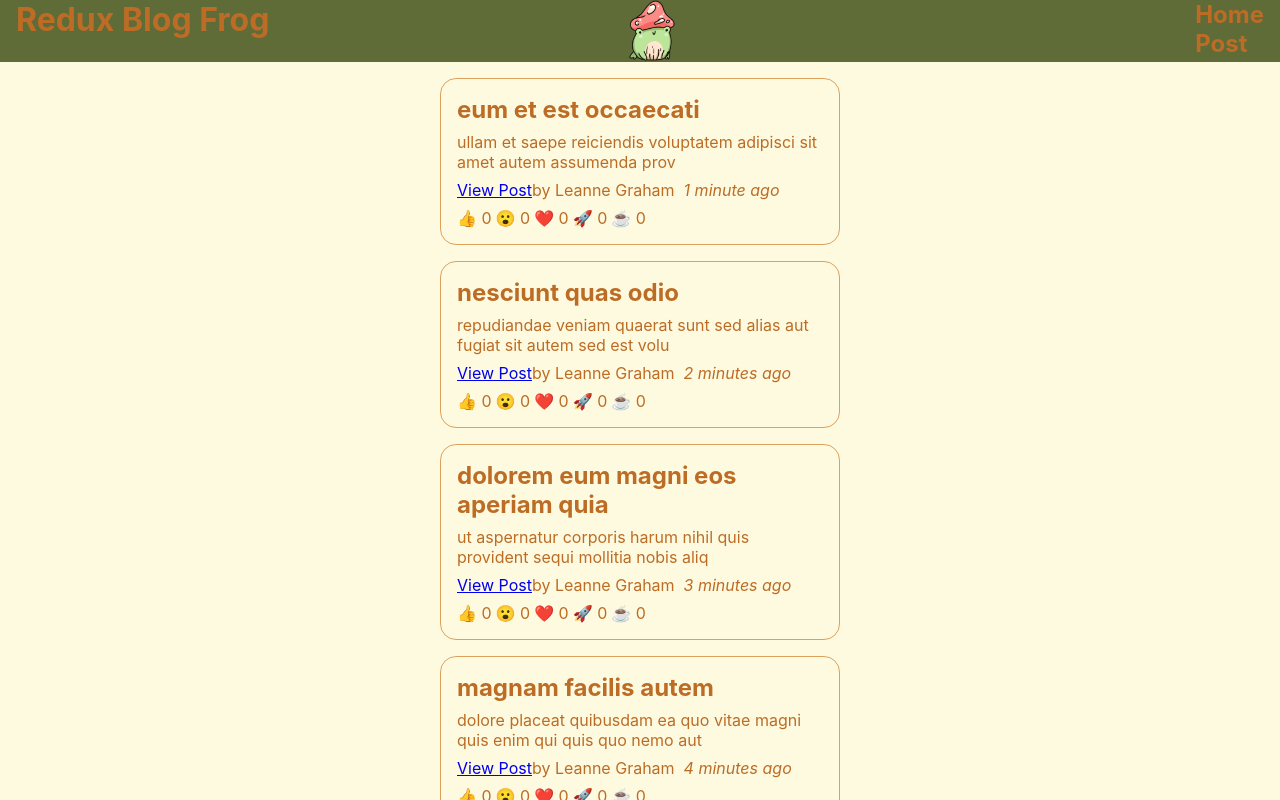
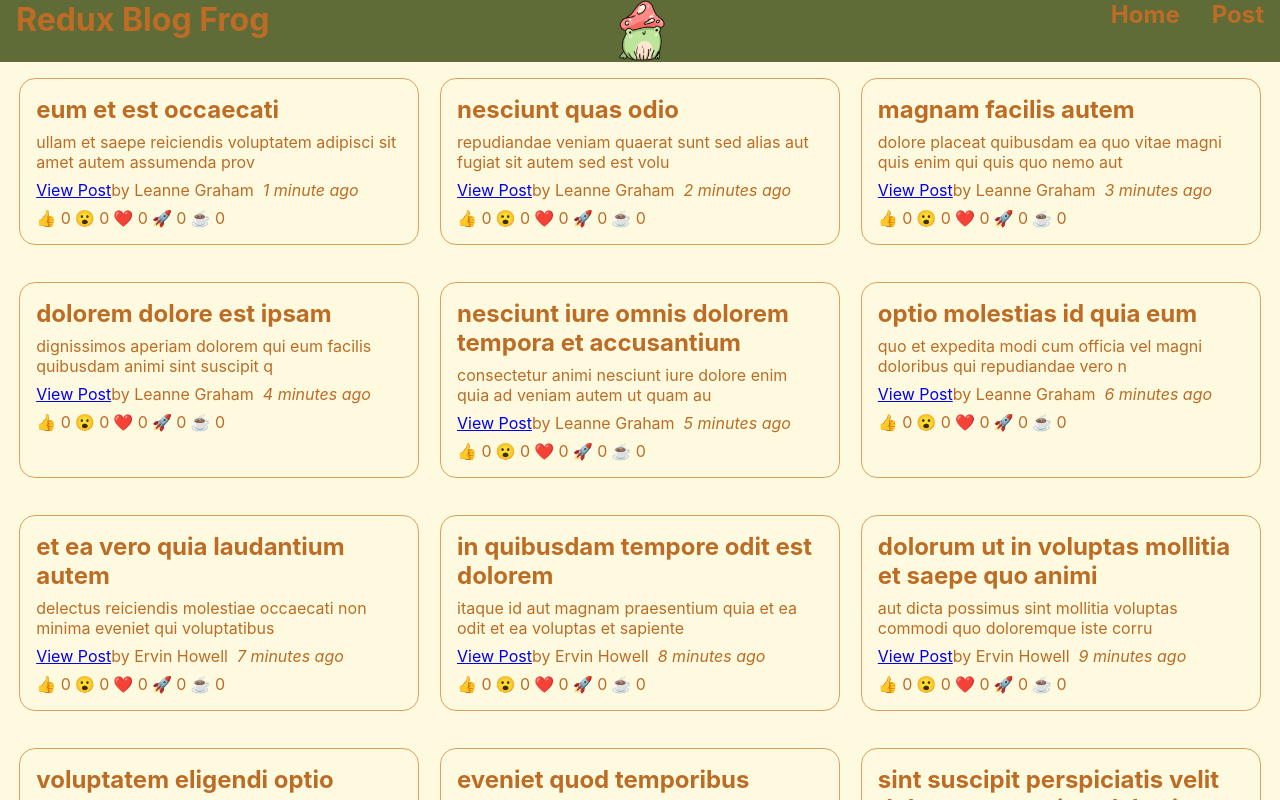
Before and after one commit to adamman722/bulletin-board-redux-tk, a React (Create React App) app: page / in a window 1280 px wide. Shown: the top 800 px of the page. Built offline with nearby package versions, Linux system fonts and the light colour scheme; data requests are answered from the project's data file.

Commit message:
Added more styles

```diff
--- a/db.json
+++ b/db.json
@@ -11,12 +11,6 @@
       "id": 5,
       "title": "nesciunt quas odio",
       "body": "repudiandae veniam quaerat sunt sed\nalias aut fugiat sit autem sed est\nvoluptatem omnis possimus esse voluptatibus quis\nest aut tenetur dolor neque"
-    },
-    {
-      "userId": 1,
-      "id": 6,
-      "title": "dolorem eum magni eos aperiam quia",
-      "body": "ut aspernatur corporis harum nihil quis provident sequi\nmollitia nobis aliquid molestiae\nperspiciatis et ea nemo ab reprehenderit accusantium quas\nvoluptate dolores velit et doloremque molestiae"
     },
     {
       "userId": 1,
--- a/src/App.css
+++ b/src/App.css
@@ -18,10 +18,19 @@ main {
 h1 {
   color: #bc6c25;
 }
+nav > ul {
+  display: flex;
+  gap: 2rem;
+}
 nav > ul > li {
   font-size: 1.5rem;
   font-weight: bold;
   list-style: none;
+  transition: 1s;
+}
+nav > ul > li:hover {
+  border-radius: 10px;
+  background-color: #dda15e;
 }
 .links-boi {
   color: #bc6c25;
@@ -84,7 +93,24 @@ section > h2 {
   margin-top: 1rem;
 }
 .save-post-button {
+  cursor: pointer;
   margin-top: 1rem;
+  border: 1px solid #bc6c25;
+  border-radius: 5px;
+  transition: 1s;
+}
+.save-post-button:hover {
+  background-color: #bc6c25;
+}
+.delete-button {
+  cursor: pointer;
+  margin-top: 1rem;
+  border: 1px solid #bc6c25;
+  border-radius: 5px;
+  transition: 1s;
+}
+.delete-button:hover {
+  background-color: #bc6c25;
 }
 .reaction-button {
   cursor: pointer;
--- a/src/components/post/PostList.js
+++ b/src/components/post/PostList.js
@@ -33,7 +33,7 @@ function PostsList() {
     content = <p>{error}</p>;
   }
 
-  return <section>{content}</section>;
+  return <section className="post-section">{content}</section>;
 }
 
 export default PostsList;
--- a/src/layout Dir/Header.js
+++ b/src/layout Dir/Header.js
@@ -11,7 +11,7 @@ const Header = () => {
       <img
         src={frog}
         alt=""
-        style={{ height: "3.9rem", marginRight: "10rem" }}
+        style={{ height: "3.9rem", marginRight: "6rem" }}
       />
       <nav>
         <ul>
```
